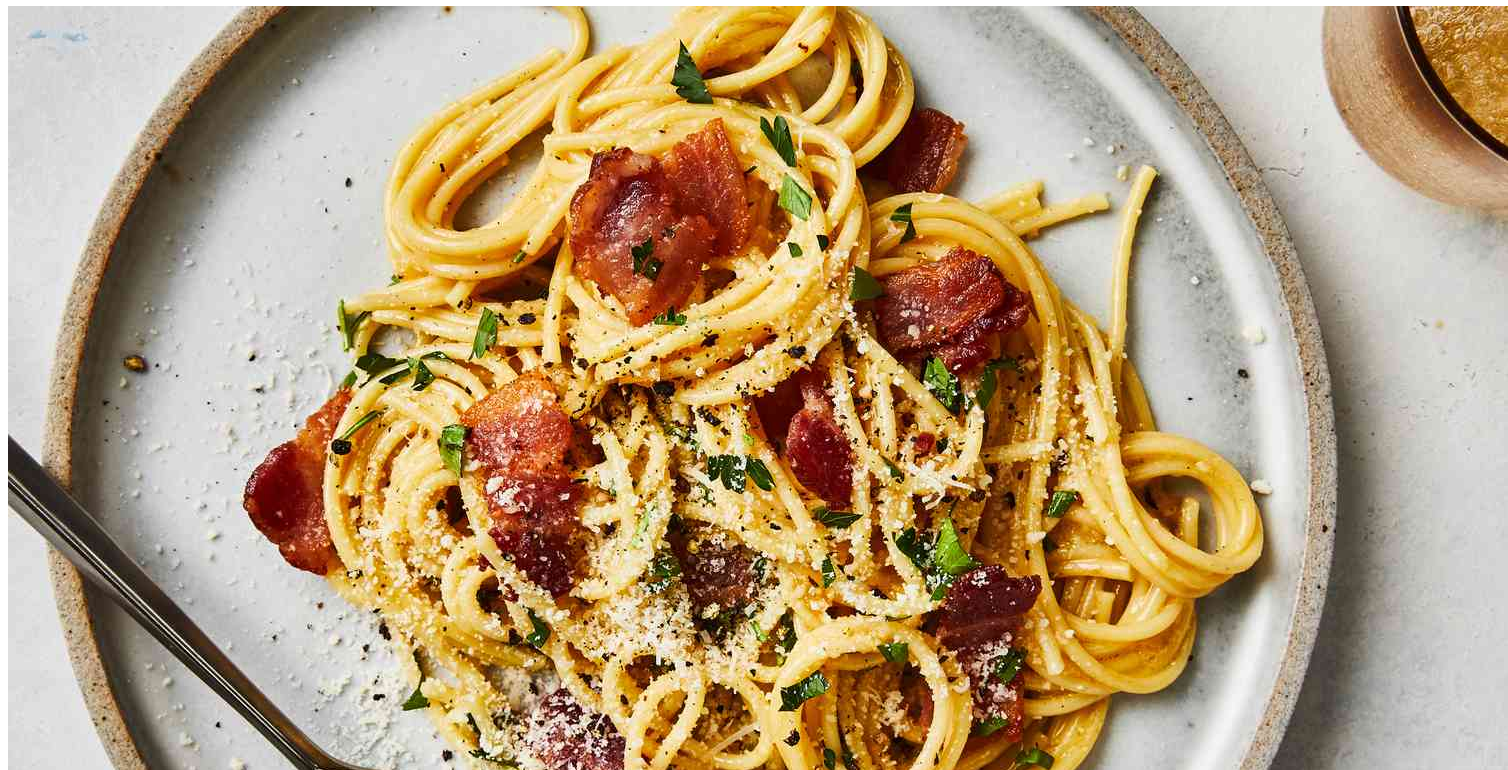
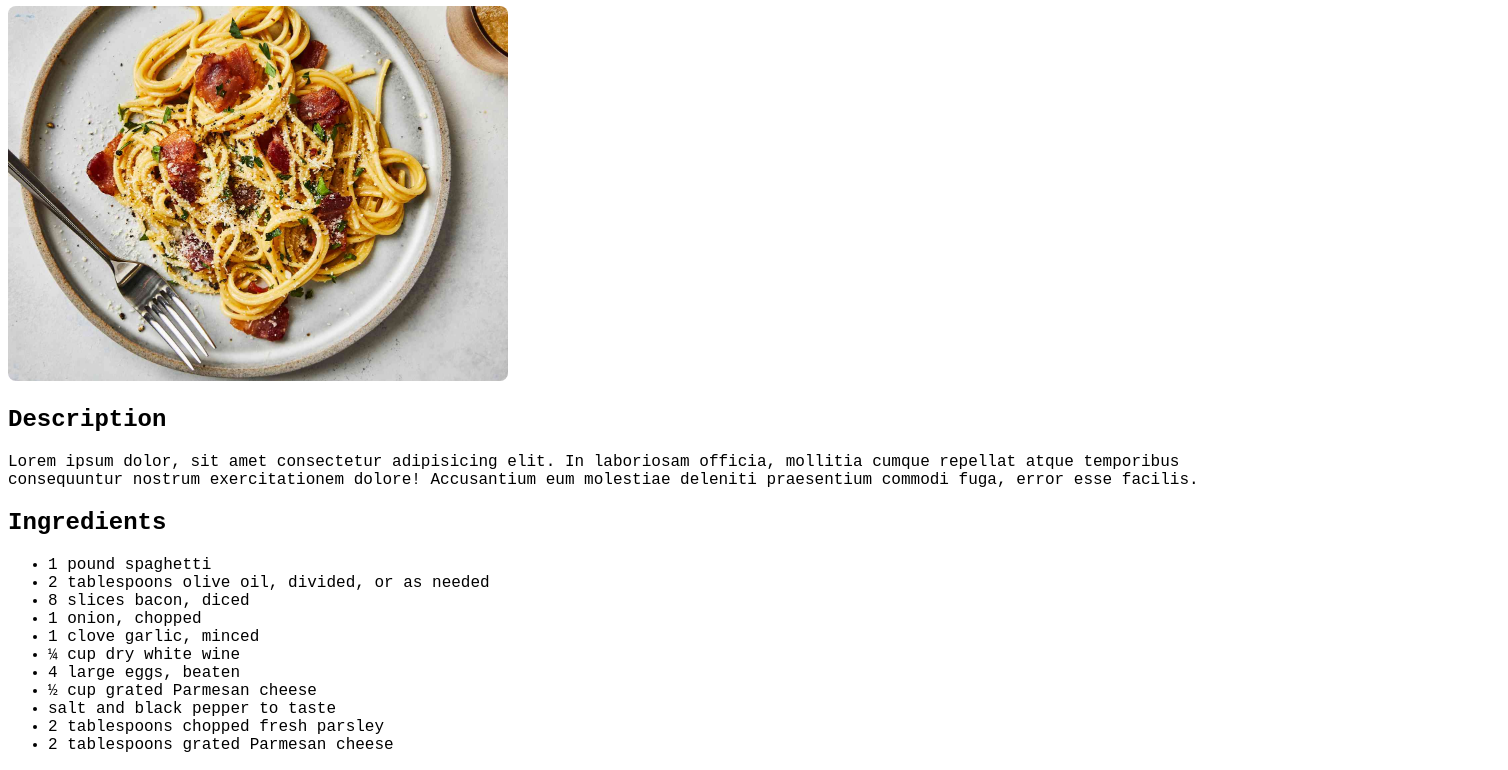
Before and after one commit to luuk00101/odin-recipes, a plain HTML site: page recipes/carbonara.html in a window 1280 px wide. Shown: the part 74-844 px from the top of the page, 1508 px wide, since content can reach past the window. Drawn offline with Linux system fonts and the light colour scheme.

Commit message:
Add basic CSS

```diff
--- a/recipes/carbonara.html
+++ b/recipes/carbonara.html
@@ -3,11 +3,15 @@
   <head>
     <meta charset="UTF-8" />
     <meta name="viewport" content="width=device-width, initial-scale=1.0" />
+    <link rel="stylesheet" href="../style.css" />
     <title>Spaghetti Carbonara</title>
   </head>
   <body>
     <h1>Spaghetti Carbonara</h1>
-    <img src="../images/carbonara.jpg" alt="an image of spaghetti carbonara" />
+    <img
+      class="recipe image"
+      src="../images/carbonara.jpg"
+      alt="an image of spaghetti carbonara" />
 
     <h2>Description</h2>
     <p>
--- /dev/null
+++ b/style.css
@@ -0,0 +1,14 @@
+body {
+  font-family: "Courier New", Courier, monospace;
+}
+
+.landing.list {
+  list-style: none;
+  color: black;
+}
+
+.recipe.image {
+  width: 500px;
+  height: auto;
+  border-radius: 8px;
+}
```
Also changed, not shown: index.html (+2 -2 lines), recipes/lasagna.html (+5 -1 lines), recipes/macaroni.html (+2 -0 lines), 1 other file.
